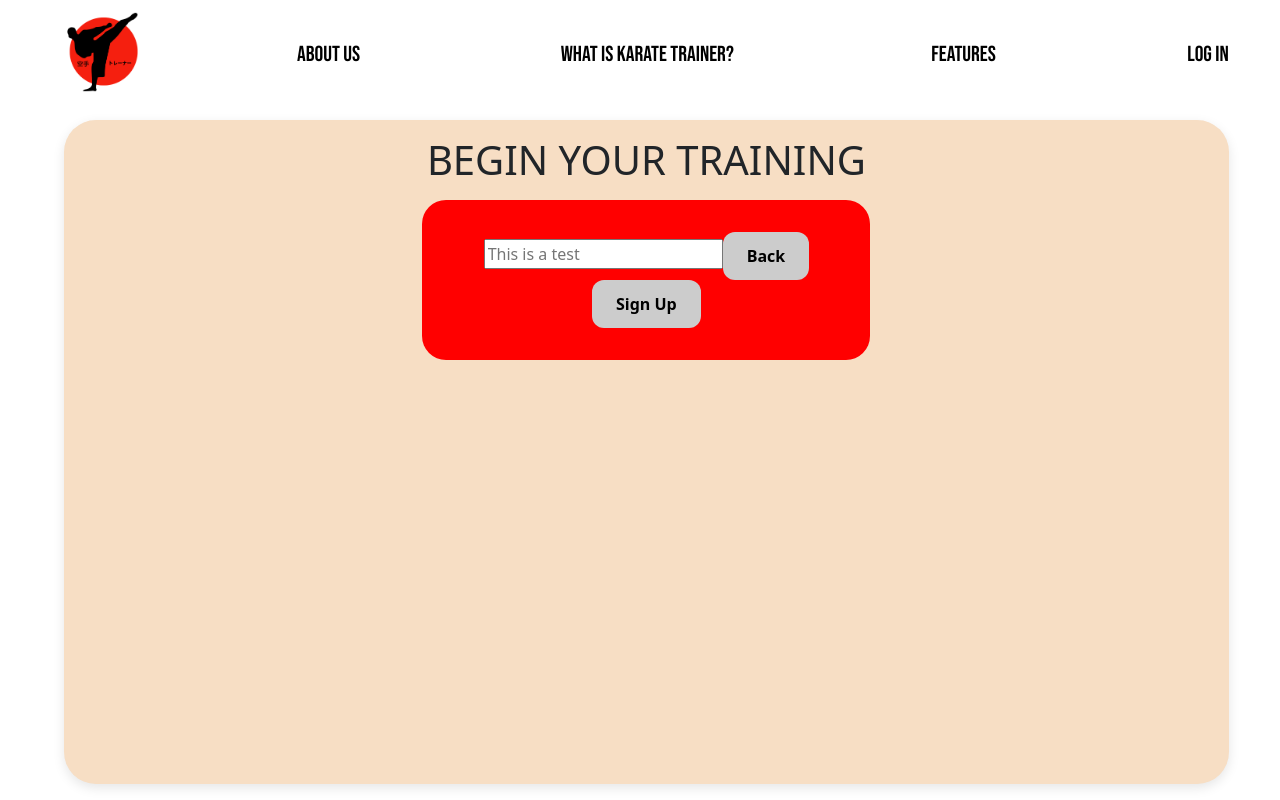
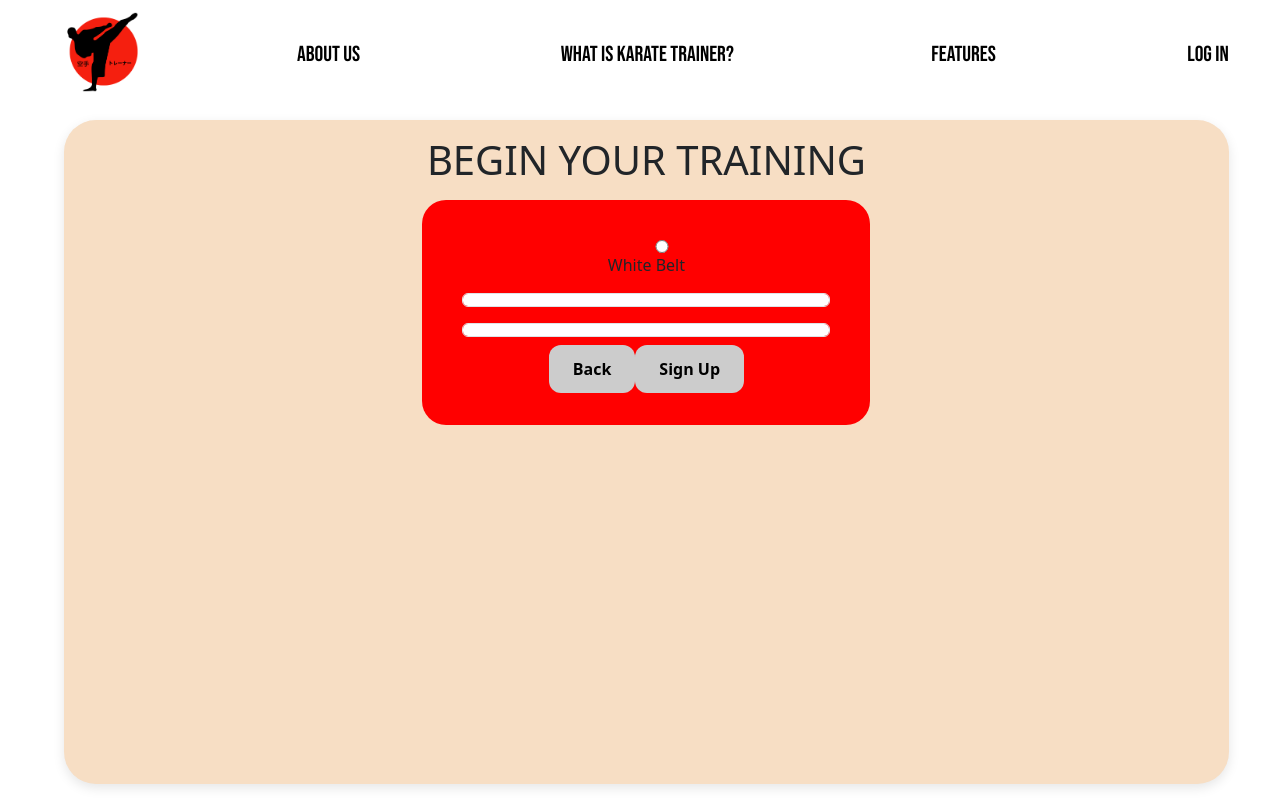
Before and after one commit to CrystalBow/group1_KarateSite, a React (Vite) app in the folder frontend/: page /signup in a window 1280 px wide. Both pictures are taken after typing "Sample", "Sample", "name@example.com", "Sample123" into the empty fields and a click on the button "Next". Built offline with nearby package versions, Linux system fonts and the light colour scheme.

Commit message:
Belt selection test

```diff
--- a/frontend/src/index.css
+++ b/frontend/src/index.css
@@ -317,6 +317,7 @@ body {
   width: 50vw;
 }
 
+
 .card-form .btn btn-primary {
   width: 50vw;
 }
@@ -355,3 +356,30 @@ body {
     border-radius: 0;
   }
 } */
+
+input::placeholder {
+  text-align: center;
+}
+
+.select-box
+{
+  display: flex;
+  width: 400px;
+}
+.select-box .options-container
+{
+  background: black;
+
+}
+
+.select-box:hover
+{
+  background-color: #f7dec4;
+  color: #000;
+  cursor: pointer;
+}
+
+.select-box .option .radio
+{
+  display: none;
+}
--- a/frontend/src/pages/SignUpPage.tsx
+++ b/frontend/src/pages/SignUpPage.tsx
@@ -58,7 +58,7 @@ const SignUpPage = () => {
         <div className="custom-card">
           <h1 className="card-title">BEGIN YOUR TRAINING</h1>
           <div id="redDiv">
-            {action === "Back"?<div></div>:<form className="card-form" /*onSubmit={handleSubmit}*/>
+            {action === "Back"?<div></div>:<form className="card-form">
               <div className="form-group">
                 <label htmlFor="username">Username</label>
                 <input type="text" className="form-control" id="username" placeholder="Enter username"
@@ -80,11 +80,18 @@ const SignUpPage = () => {
                   value={password} onChange={e => setPassword(e.target.value)} />
               </div>
               <button type="submit" className="btn btn-primary" onClick={()=>{setAction("Back")}}> Next </button>
-              {/* <button type="submit" className="btn btn-primary">Sign Up</button> */}
-              {/* {message && <div style={{marginTop: "1em"}}>{message}</div>} */}
             </form>}
-            {action === "Next"?<div></div>:<form onSubmit={handleSubmit}>
-              <input placeholder="This is a test"/>
+            {action === "Next"?<div></div>:<form className="card-form" onSubmit={handleSubmit}>
+              <div className="form-group">
+                <input type="radio" className="select-box" id="whiteBelt" name="belts" value="White Belt" />
+                <label htmlFor="whiteBelt">White Belt</label>
+              </div>
+              <div className="form-group">
+                <input type="radio" className="form-control" id="yellowBelt" name="belts" value="Yellow Belt" />
+              </div>
+              <div className="form-group">
+                <input type="radio" className="form-control" id="orangeBelt" placeholder="Orange Belt" />
+              </div>
               <button type="submit" className="btn btn-primary" onClick={()=>{setAction("Next")}}> Back </button>
               <button type="submit" className="btn btn-primary">Sign Up</button>
               {message && <div style={{marginTop: "1em"}}>{message}</div>}
```
